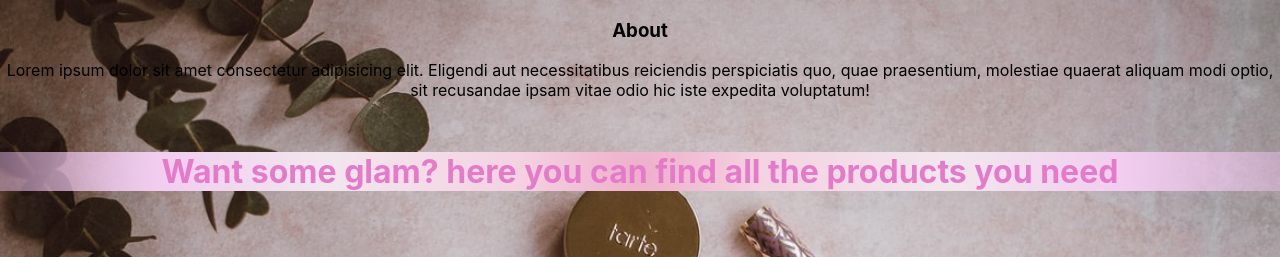
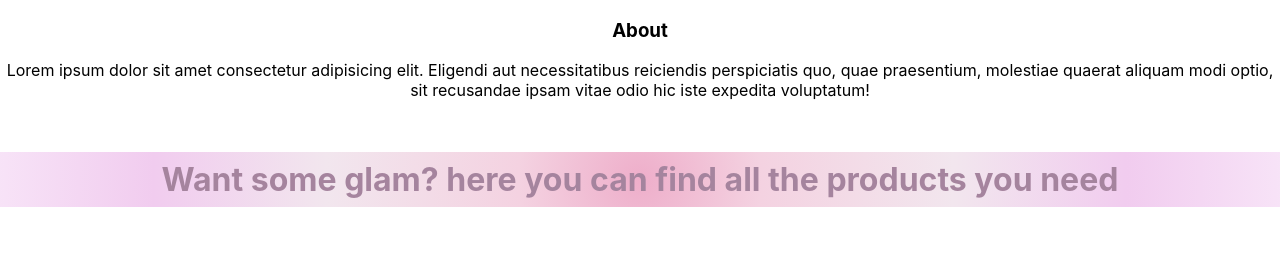
Before and after one commit to narimenmokrani1/make-up-finder, a React (Create React App) app: page / in a window 1280 px wide. Shown: the top 257 px of the page. Built offline with nearby package versions, Linux system fonts and the light colour scheme; no server answers.

Commit message:
just did some styling for my cards

```diff
--- a/src/App.css
+++ b/src/App.css
@@ -1,5 +1,5 @@
 body {
-	background-image: url('./images/photo-1512207846876-bb54ef5056fe.jpeg');
+	/* background-image: url('./images/photo-1512207846876-bb54ef5056fe.jpeg'); */
 
 	background-size: cover;
 }
@@ -42,8 +42,8 @@ body {
 	}
 }
 
-h1 {
-  color: rgb(228, 122, 201);
+.h1 {
+  color: rgb(165, 132, 158);
   margin-top: 4%;
   background: radial-gradient(circle, rgba(238,174,202,1) 0%, rgba(244,210,225,1) 19%, rgba(242,230,238,1) 49%, rgba(241,204,239,1) 76%, rgba(238,193,238,0.4542191876750701) 100%);
 }
--- a/src/App.js
+++ b/src/App.js
@@ -11,7 +11,7 @@ function App() {
         <About/>
       </header>
 			<main>
-				<h1>Want some glam? here you can find all the products you need</h1>
+				<h1 class='h1'>Want some glam? here you can find all the products you need</h1>
 			</main>
       <SearchBar/>
 	  <MakeUpCard/>
--- a/src/component/MakeUpCard/MakeUpCard.css
+++ b/src/component/MakeUpCard/MakeUpCard.css
@@ -0,0 +1,23 @@
+.card {
+	margin: 40px;
+	border: 1px solid black;
+	background-image: url('../images/photo-1512207846876-bb54ef5056fe.jpeg');
+	color: white;
+	text-shadow: 2px 2px #ee72ba;
+	font-family: 'Lucida Sans', 'Lucida Sans Regular', 'Lucida Grande',
+		'Lucida Sans Unicode', Geneva, Verdana, sans-serif;
+}
+
+h1 {
+	color: white;
+	padding: 8px;
+	margin-top: 4%;
+	background: radial-gradient(
+		circle,
+		rgba(238, 174, 202, 1) 0%,
+		rgba(244, 210, 225, 1) 19%,
+		rgb(219, 202, 213) 49%,
+		rgba(241, 204, 239, 1) 76%,
+		rgba(230, 219, 230, 0.454) 100%
+	);
+}
--- a/src/component/MakeUpCard/MakeUpCard.js
+++ b/src/component/MakeUpCard/MakeUpCard.js
@@ -1,6 +1,7 @@
 import React from 'react';
 import { useState } from 'react';
 import { useEffect } from 'react';
+import style from'./MakeUpCard.css'
 function MakeUpCard(props) {
 	const [makeup, setMakeup] = useState([]);
 	useEffect(() => {
@@ -14,16 +15,20 @@ function MakeUpCard(props) {
 				// const array = [...new Set(res.product_type)];
 			});
 	}, []);
+    if (!makeup) {
+        return <h1>still loading....</h1>
+    }
 	return (
-		<div className='card'>
+		<div>
 			{makeup.map((product) => {
 				return (
-					<div>
-						<h2>{product.brand}</h2>
+					<div key={product.id} className='card'>
+						<h1>Maybeline</h1>
 						<h3>{product.name}</h3>
-                        <img src={product.image_link} alt={product.name} />
-                        <h3>${product.price}</h3>
-                        <h4>{product.description}</h4>
+						<img src={product.image_link} alt={product.name} />
+						<h3>${product.price}</h3>
+                        <button>Select</button>
+						<h4>{product.description}</h4>
 					</div>
 				);
 			})}
--- a/src/component/SearchBar/SearchBar.css
+++ b/src/component/SearchBar/SearchBar.css
@@ -8,6 +8,7 @@ button {
 	color: black;
 	background-color: pink;
 }
+
 select {
 	padding: 1em 20em;
 	border-radius: 2em;
--- a/src/component/SearchBar/SearchBar.js
+++ b/src/component/SearchBar/SearchBar.js
@@ -33,7 +33,7 @@ function SearchBar(props) {
 		console.log('looking for products');
 	}
 	return (
-		<form className='searchBar-container'>
+		<form className='searchBar-container' type=''>
 			<select name='issueType' id='issueType'>
 				{noMakeup.map((option, index) => {
 
```
Also changed, not shown: src/component/images/photo-1512207846876-bb54ef5056fe.jpeg (renamed from src/images/photo-1512207846876-bb54ef5056fe.jpeg).
